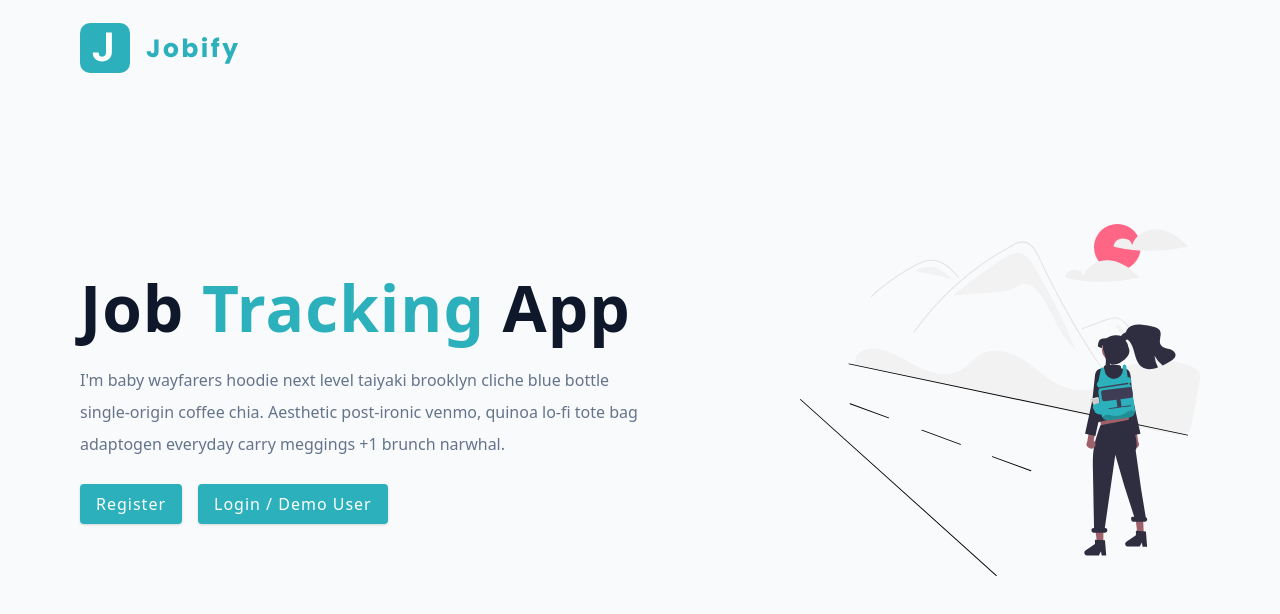
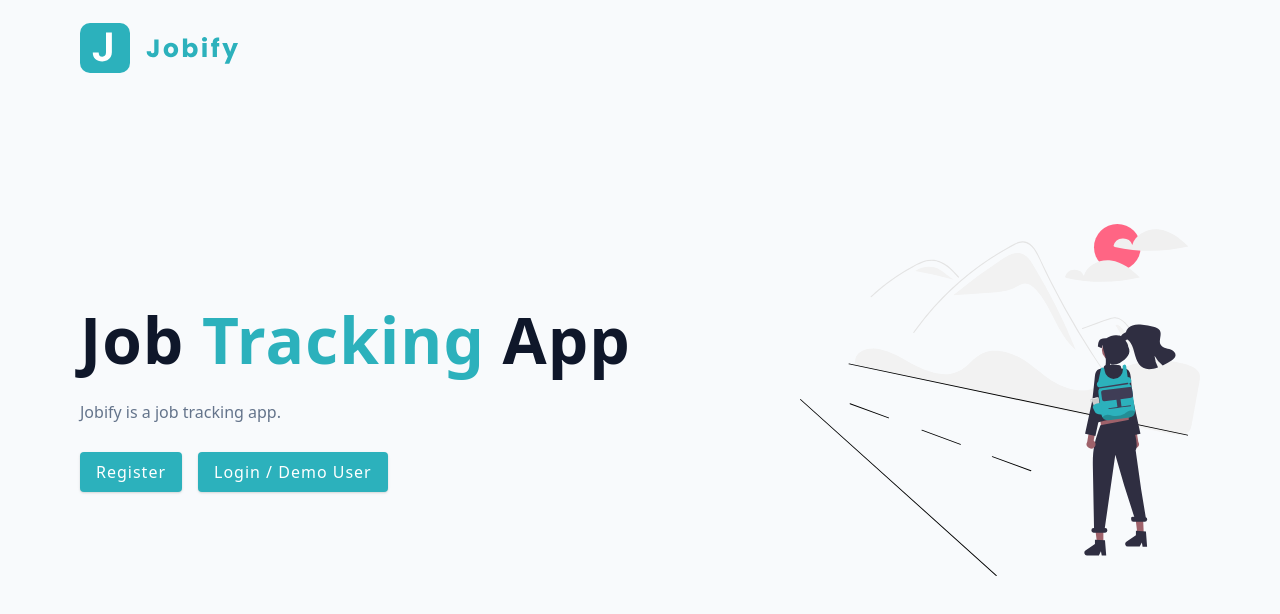
Before and after one commit to imred42/Jobify, a React (Vite) app in the folder client/: page / in a window 1280 px wide. Shown: the top 614 px of the page. Built offline with nearby package versions, Linux system fonts and the light colour scheme.

Commit message:
update readme

```diff
--- a/client/src/pages/Landing.jsx
+++ b/client/src/pages/Landing.jsx
@@ -16,10 +16,7 @@ const Landing = () => {
             job <span>tracking</span> app
           </h1>
           <p>
-            I'm baby wayfarers hoodie next level taiyaki brooklyn cliche blue
-            bottle single-origin coffee chia. Aesthetic post-ironic venmo,
-            quinoa lo-fi tote bag adaptogen everyday carry meggings +1 brunch
-            narwhal.
+            Jobify is a job tracking app.
           </p>
           <Link to='/register' className='btn register-link'>
             Register
```
Also changed, not shown: 1 other file (tests, documents, lock files or other folders).
